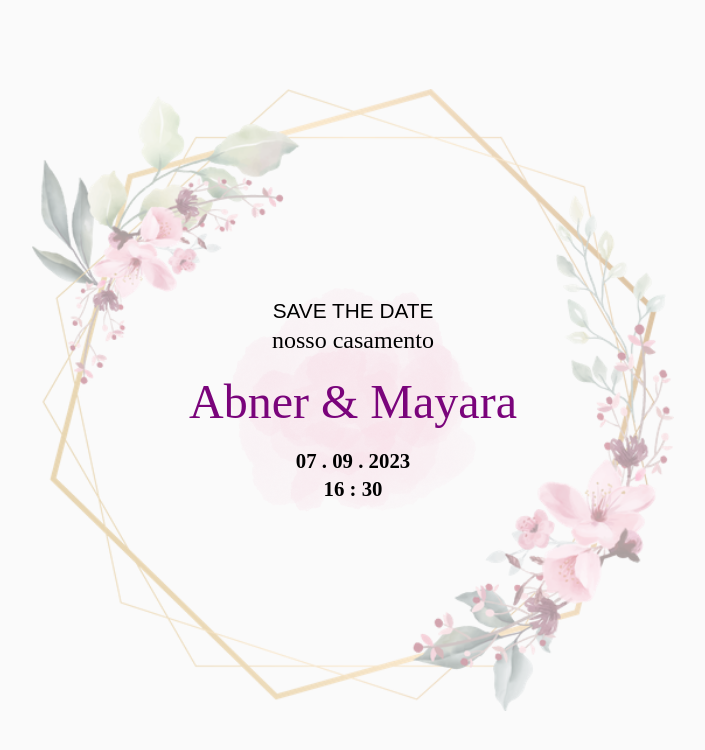
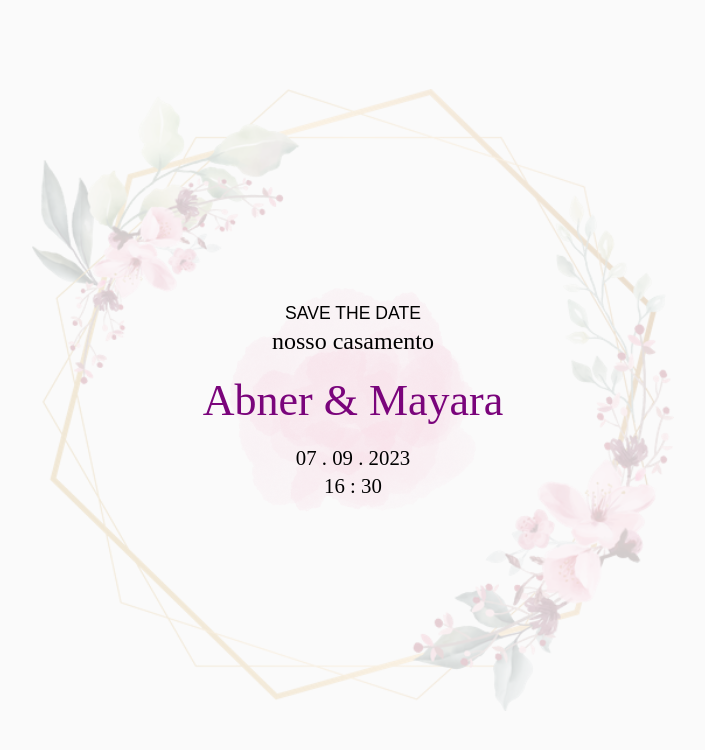
Before and after one commit to abnerpersio/wedding-web, a React (Vite) app: page /save-the-date in a window 1280 px wide. Shown: the top 750 px of the page, without its empty margins (287-992 px from the left). Built offline with nearby package versions, Linux system fonts and the light colour scheme; a web font is replaced by a local one.

Commit message:
style: save the date

```diff
--- a/src/pages/save-the-date/index.tsx
+++ b/src/pages/save-the-date/index.tsx
@@ -13,7 +13,7 @@ export function SaveTheDate() {
 
   return (
     <Page>
-      <ImageDecoration src={backgroundRound} />
+      <ImageDecoration src={backgroundRound} opacity={0.2} />
 
       <Content>
         <h2>Save the date</h2>
--- a/src/pages/save-the-date/styles.ts
+++ b/src/pages/save-the-date/styles.ts
@@ -24,17 +24,17 @@ export const Content = styled.main`
   align-items: center;
 
   h2 {
+    font-weight: normal;
     overflow: hidden;
     white-space: nowrap;
-    font-size: 1.3em;
-    font-weight: 500;
+    font-size: 1.1em;
     text-transform: uppercase;
     animation: ${typingAnimation} 3.5s steps(40, end), ${blinkAnimation} 0.75s step-end;
   }
 
   h1 {
     margin: 16px 0;
-    font-size: 3em;
+    font-size: 2.75em;
   }
 
   h3 {
@@ -45,6 +45,7 @@ export const Content = styled.main`
   }
 
   h4 {
+    font-weight: normal;
     font-size: 1.3em;
     font-family: ${({ theme }) => theme.fonts.handwrite};
   }
@@ -69,11 +70,15 @@ export const Content = styled.main`
 
   @media screen and (min-width: 1440px) {
     h2 {
-      font-size: 1.5em;
+      font-size: 1.25em;
     }
 
     h3 {
       font-size: 1.75em;
+    }
+
+    h1 {
+      font-size: 3.5em;
     }
 
     h4 {
```
